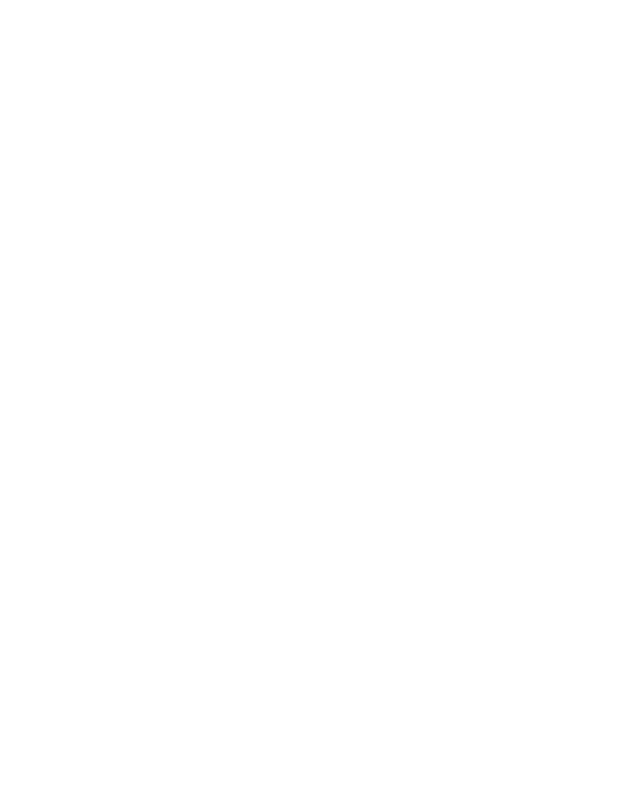
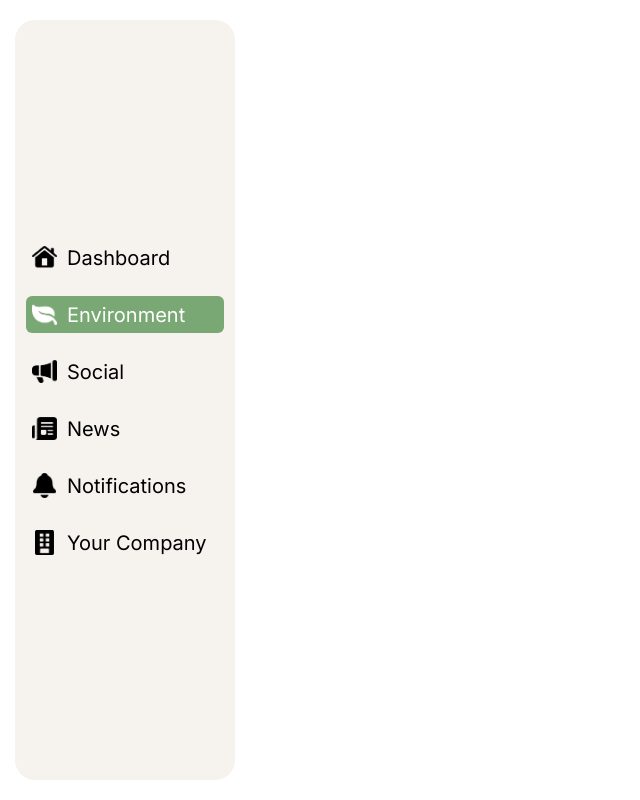
Before and after one commit to Laurenz-coder/legalbees, a plain HTML site: page dashboard.html in a window 1280 px wide. Shown: the whole page, without its empty margins (0-640 px from the left). Drawn offline with Linux system fonts and the light colour scheme.

Commit message:
dashboard structure

```diff
--- a/dashboard.html
+++ b/dashboard.html
@@ -0,0 +1,56 @@
+<!DOCTYPE html>
+<html lang="en">
+<head>
+    <meta charset="UTF-8">
+    <meta http-equiv="X-UA-Compatible" content="IE=edge">
+    <meta name="viewport" content="width=device-width, initial-scale=1.0">
+    <title>Document</title>
+
+    <link rel="preconnect" href="https://fonts.googleapis.com">
+    <link rel="preconnect" href="https://fonts.gstatic.com" crossorigin>
+    <link href="https://fonts.googleapis.com/css2?family=Inter:wght@400;500;600&display=swap" rel="stylesheet">
+
+    <link rel="stylesheet" href="/Style/light_colors.css">
+    <link rel="stylesheet" href="/Style/central.css">
+    <link rel="stylesheet" href="/Style/dashboard.css">
+</head>
+<body>
+    <div class="mBack">
+        <div class="mB-topdetail">
+
+
+        </div>
+    </div>
+    <div class="mSideMenu">
+        <div class="mS-tabsList">
+            <div class="mST-element">
+                <img src="/IMG/dashboard.png" alt="">
+                <p>Dashboard</p>
+            </div>
+            <div class="mST-element mST-element-active">
+                <img src="/IMG/leaf.png" alt="">
+                <p>Environment</p>
+            </div>
+            <div class="mST-element">
+                <img src="/IMG/megaphone.png" alt="">
+                <p>Social</p>
+            </div>
+            <div class="mST-element">
+                <img src="/IMG/newspaper.png" alt="">
+                <p>News</p>
+            </div>
+            <div class="mST-element">
+                <img src="/IMG/bell.png" alt="">
+                <p>Notifications</p>
+            </div>
+            <div class="mST-element">
+                <img src="/IMG/building.png" alt="">
+                <p>Your Company</p>
+            </div>
+        </div>
+    </div>
+    <div class="mMainContent">
+
+    </div>
+</body>
+</html>
```
Also changed, not shown: pillar.html (+1 -1 lines), Style/pillar.css (added).
